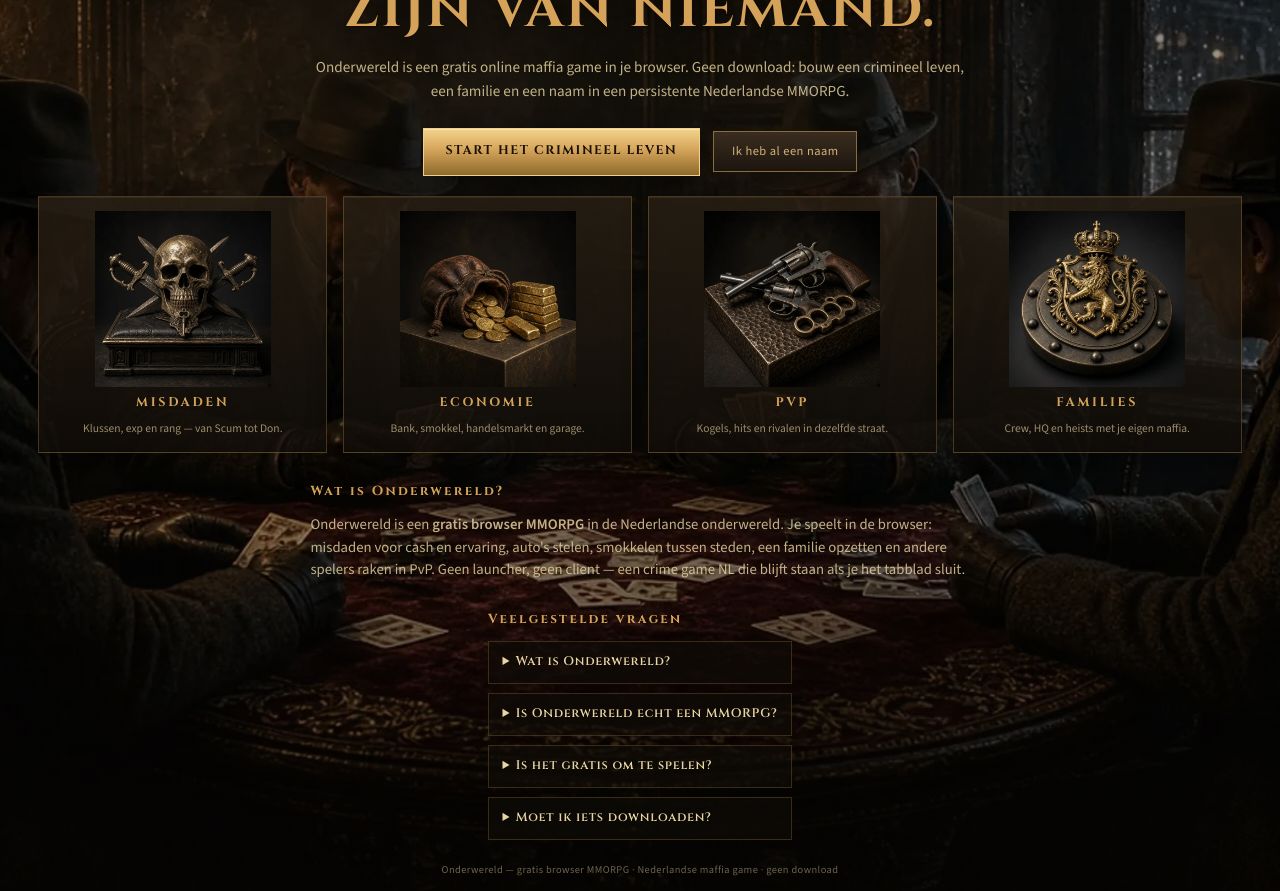
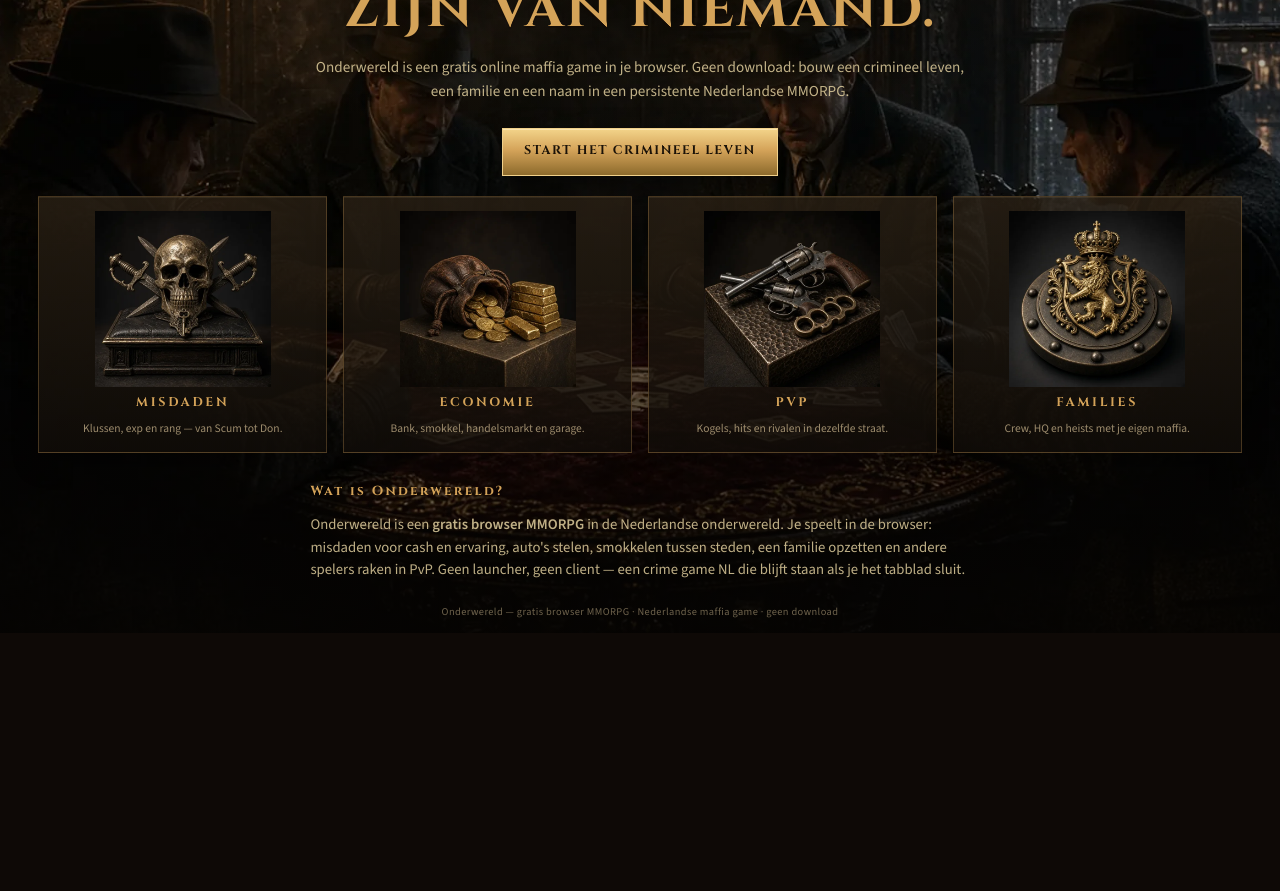
Before and after one commit to jimmyvdnieuwendijk-art/onderwereld, a Next.js app: page / in a window 1280 px wide. Shown: the part 260-1151 px from the top of the page. After the commit the page ends 893 px from the top, so only its background shows below. Built offline with nearby package versions, Linux system fonts and the light colour scheme; no server answers.

Commit message:
Homepage: drop FAQ and extra login CTA
Remove the veelgestelde vragen block and the hero “Ik heb al een naam” button. Keep nav Inloggen/Registreren and START HET CRIMINEEL LEVEN.

Co-authored-by: jimmyvdnieuwendijk-art <jimmyvdnieuwendijk-art@users.noreply.github.com>

```diff
--- a/src/app/landing.module.css
+++ b/src/app/landing.module.css
@@ -149,24 +149,6 @@
   filter: brightness(1.06);
 }
 
-.bronze {
-  display: inline-flex;
-  align-items: center;
-  justify-content: center;
-  min-height: 2.55rem;
-  padding: 0.55rem 1.1rem;
-  border: 1px solid #8a6d3f;
-  background: linear-gradient(180deg, #3a2d1f 0%, #1c150f 100%);
-  color: #d4b278;
-  font-size: 0.78rem;
-  letter-spacing: 0.04em;
-}
-
-.bronze:hover {
-  border-color: #d4a359;
-  color: #e8d5a3;
-}
-
 .features {
   display: grid;
   grid-template-columns: 1fr 1fr;
@@ -212,8 +194,7 @@
   color: rgb(196 176 137 / 78%);
 }
 
-.about,
-.faq {
+.about {
   padding: 0.4rem 1.15rem 1.4rem;
   max-width: 46rem;
   margin: 0 auto;
@@ -228,35 +209,11 @@
   margin: 0 0 0.7rem;
 }
 
-.about p,
-.faqItem p {
+.about p {
   margin: 0;
   font-size: 0.92rem;
   line-height: 1.55;
   color: rgb(232 213 163 / 82%);
-}
-
-.faqList {
-  display: grid;
-  gap: 0.55rem;
-}
-
-.faqItem {
-  border: 1px solid rgb(212 163 89 / 22%);
-  background: rgb(16 12 8 / 62%);
-  padding: 0.7rem 0.85rem;
-}
-
-.faqItem summary {
-  cursor: pointer;
-  font-family: var(--font-heading), ui-serif, Georgia, serif;
-  font-size: 0.78rem;
-  letter-spacing: 0.06em;
-  color: #e8d5a3;
-}
-
-.faqItem p {
-  margin-top: 0.45rem;
 }
 
 .foot {
@@ -277,11 +234,6 @@
     letter-spacing: 0.34em;
   }
 
-  .cta {
-    flex-direction: row;
-    gap: 0.85rem;
-  }
-
   .features {
     grid-template-columns: repeat(4, 1fr);
     gap: 1rem;
@@ -300,8 +252,7 @@
     font-size: 0.78rem;
   }
 
-  .about,
-  .faq {
+  .about {
     padding-left: 2.4rem;
     padding-right: 2.4rem;
   }
--- a/src/app/page.tsx
+++ b/src/app/page.tsx
@@ -2,7 +2,6 @@ import Image from "next/image";
 import Link from "next/link";
 import type { Metadata } from "next";
 import styles from "./landing.module.css";
-import { LANDING_FAQ } from "@/lib/seo";
 import { SITE_DESCRIPTION, SITE_NAME, siteOrigin } from "@/lib/site";
 
 const FEATURES = [
@@ -42,8 +41,6 @@ export const metadata: Metadata = {
 
 const jsonLd = {
   "@context": "https://schema.org",
-  "@graph": [
-    {
   "@type": "VideoGame",
   name: SITE_NAME,
   url: siteOrigin(),
@@ -59,19 +56,6 @@ const jsonLd = {
     priceCurrency: "EUR",
     availability: "https://schema.org/InStock",
   },
-    },
-    {
-      "@type": "FAQPage",
-      mainEntity: LANDING_FAQ.map((item) => ({
-        "@type": "Question",
-        name: item.question,
-        acceptedAnswer: {
-          "@type": "Answer",
-          text: item.answer,
-        },
-      })),
-    },
-  ],
 };
 
 export default function LandingPage() {
@@ -118,9 +102,6 @@ export default function LandingPage() {
             <Link href="/registreren" className={styles.gold}>
               START HET CRIMINEEL LEVEN
             </Link>
-            <Link href="/inloggen" className={styles.bronze}>
-              Ik heb al een naam
-            </Link>
           </div>
         </main>
 
@@ -153,20 +134,6 @@ export default function LandingPage() {
           </p>
         </section>
 
-        <section className={styles.faq} aria-labelledby="faq-heading">
-          <h2 id="faq-heading" className={styles.sectionTitle}>
-            Veelgestelde vragen
-          </h2>
-          <div className={styles.faqList}>
-            {LANDING_FAQ.map((item) => (
-              <details key={item.question} className={styles.faqItem}>
-                <summary>{item.question}</summary>
-                <p>{item.answer}</p>
-              </details>
-            ))}
-          </div>
-        </section>
-
         <p className={styles.foot}>
           Onderwereld — gratis browser MMORPG · Nederlandse maffia game · geen download
         </p>
```
Lines whose indentation alone changed are shown as unchanged.
